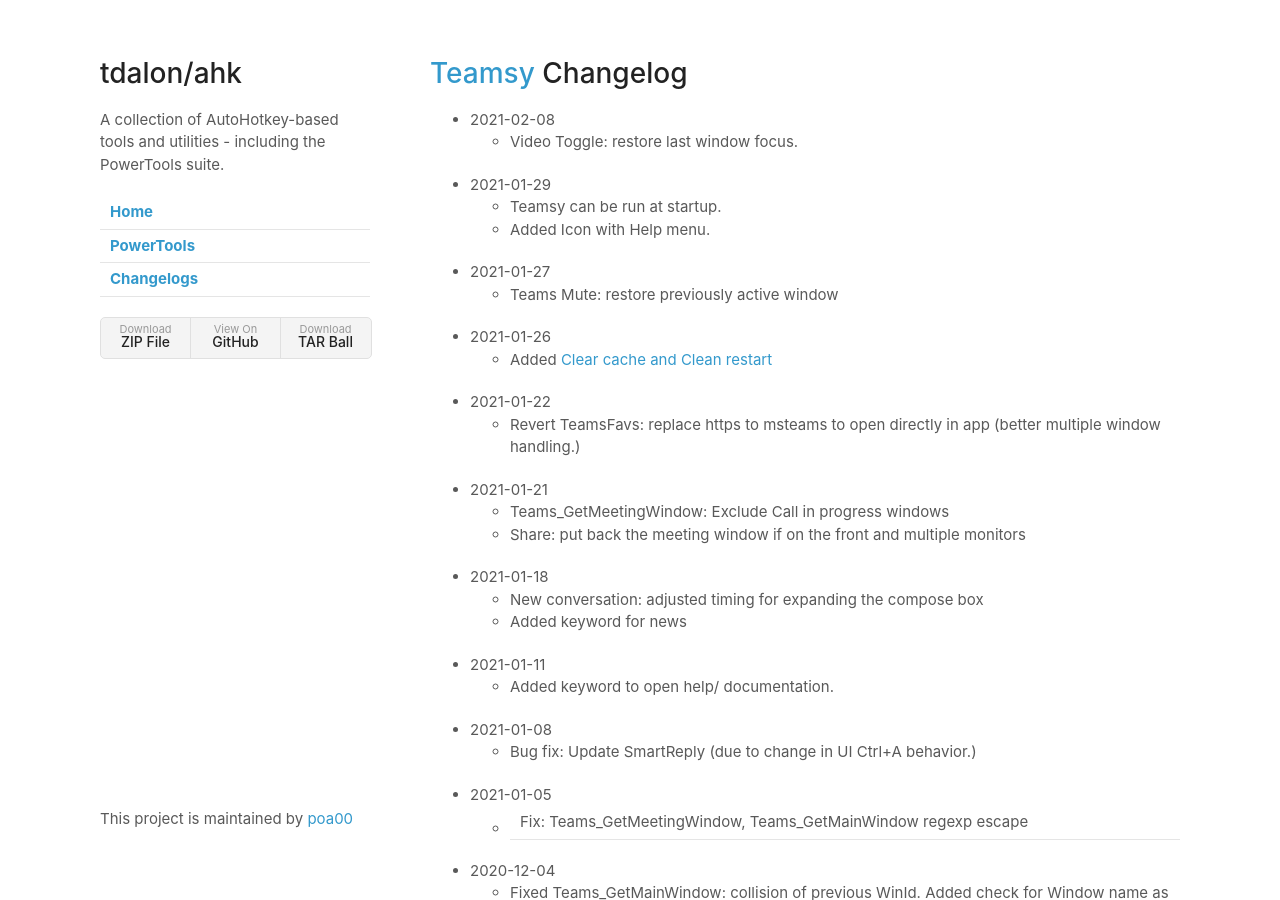
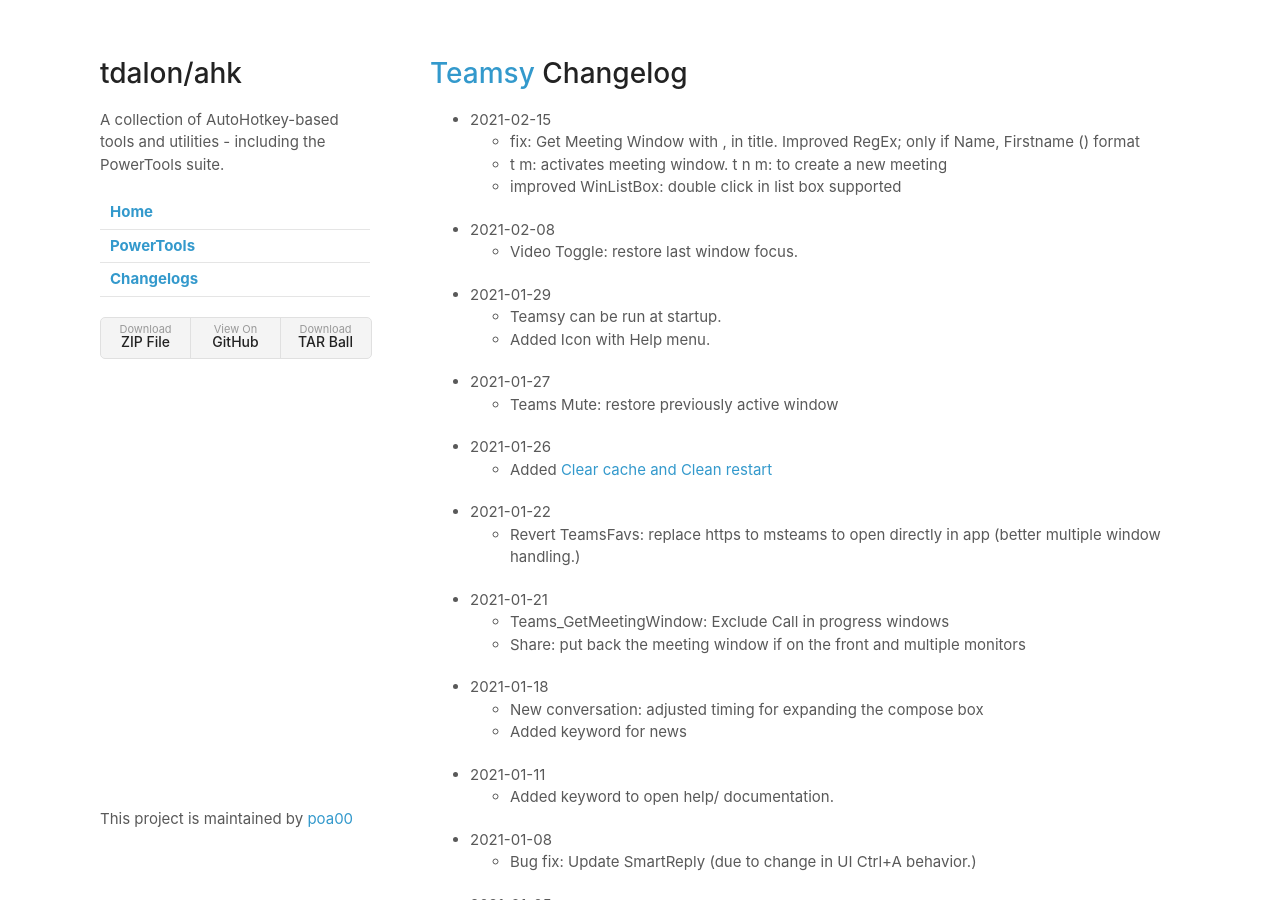
Before and after one commit to poa00/ahk-mso, a Jekyll site: the page built from docs/Teamsy-(Changelog).md, in a window 1280 px wide and 900 px high. Built offline with Jekyll 4.4.1, drawn with Linux system fonts in a browser that asks for light colours; our own code applies the rules of GitHub Pages for plain Markdown files.

Commit message:
update log

```diff
--- a/docs/Teamsy-(Changelog).md
+++ b/docs/Teamsy-(Changelog).md
@@ -1,5 +1,9 @@
 # [Teamsy](Teamsy) Changelog
 
+* 2021-02-15
+	- fix: Get Meeting Window with , in title. Improved RegEx; only if Name, Firstname () format
+	- t m: activates meeting window. t n m: to create a new meeting
+	- improved WinListBox: double click in list box supported
 * 2021-02-08
 	- Video Toggle: restore last window focus.
 * 2021-01-29
```
Also changed, not shown: docs/Teams-Shortcuts-(Changelog).md (+2 -0 lines).
